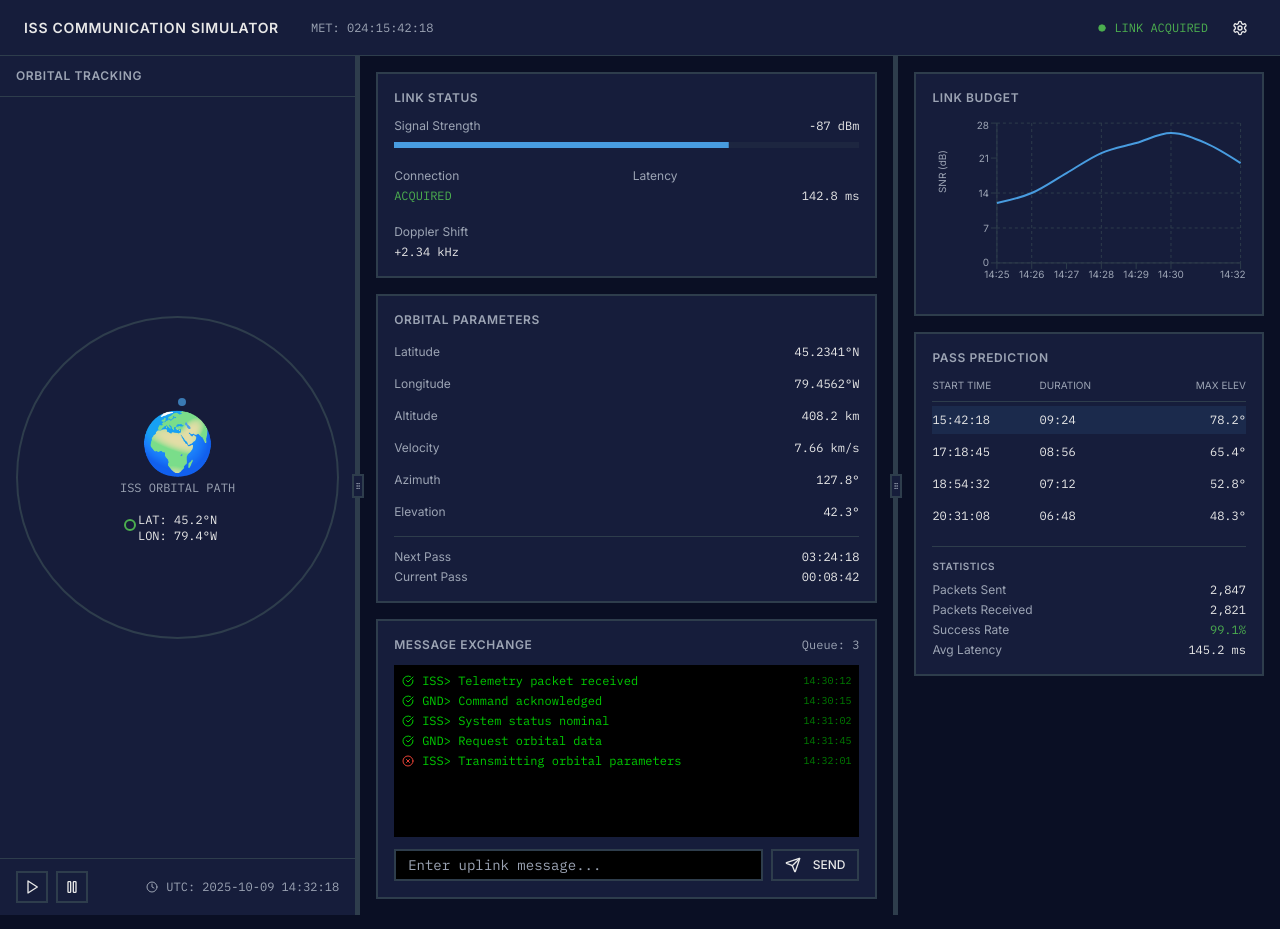
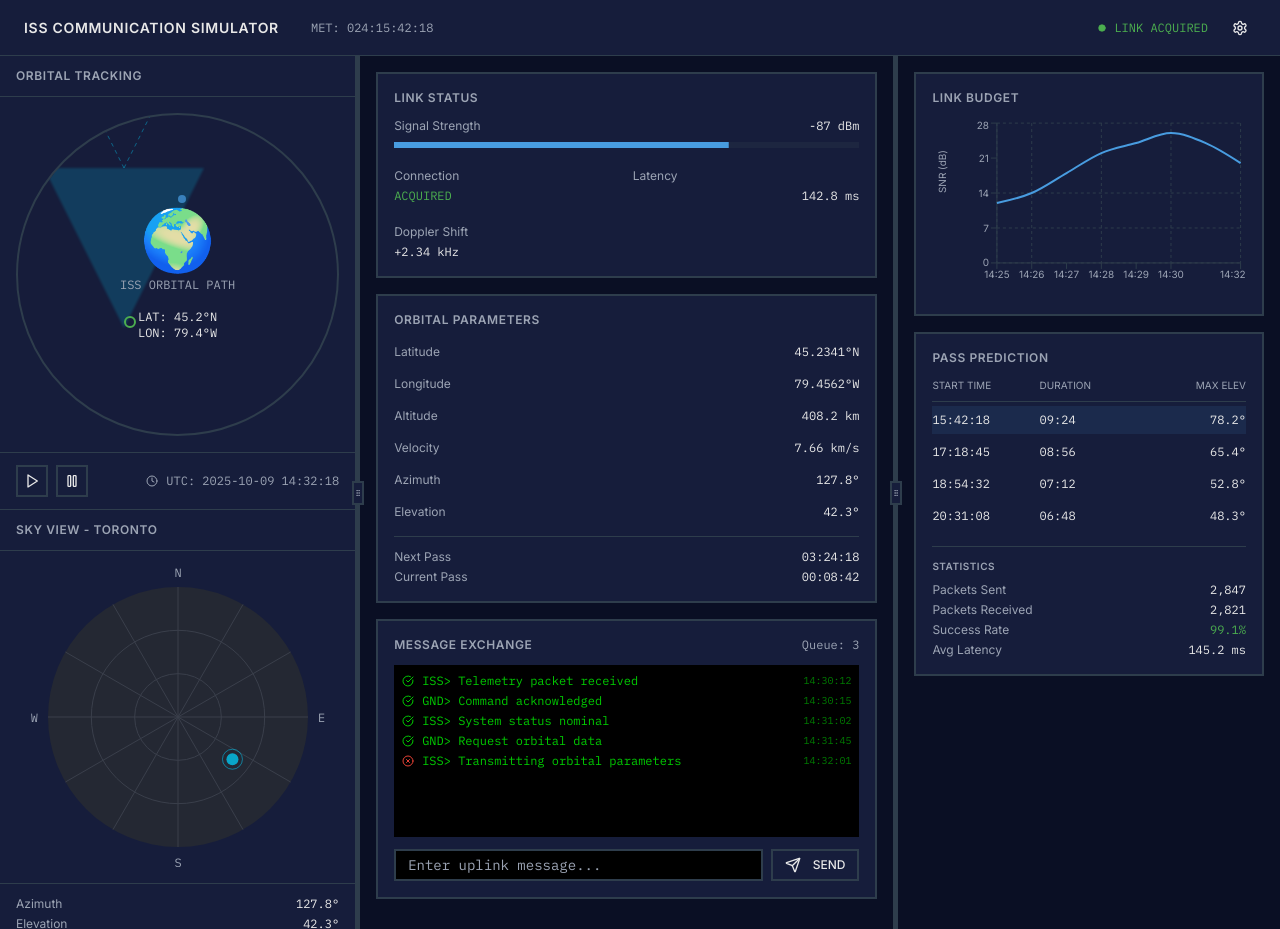
Before and after one commit to kritgrover/orbital-nexus-sim, a React (Vite) app: page / in a window 1280 px wide. Built offline with nearby package versions, Linux system fonts and the light colour scheme; the HTML template or start-up script is replaced by a standard one.

Commit message:
feat: Implement Phase 1 features

```diff
--- a/src/components/globe/GlobeView.tsx
+++ b/src/components/globe/GlobeView.tsx
@@ -1,7 +1,15 @@
 import { Play, Pause, Clock } from "lucide-react";
 import { Button } from "@/components/ui/button";
+import { useState } from "react";
 
 const GlobeView = () => {
+  const [issInCone, setIssInCone] = useState(false);
+
+  // Simulate ISS entering/leaving cone
+  const toggleCone = () => {
+    setIssInCone(!issInCone);
+  };
+
   return (
     <div className="h-full flex flex-col">
       <div className="px-4 py-3 border-b border-border">
@@ -12,9 +20,9 @@ const GlobeView = () => {
 
       <div className="flex-1 flex items-center justify-center p-4 relative">
         {/* Placeholder for 3D Globe - Will be enhanced later */}
-        <div className="w-full aspect-square max-w-md border-2 border-muted rounded-full relative bg-panel/50">
+        <div className="w-full aspect-square max-w-md border-2 border-muted rounded-full relative bg-panel/50 overflow-hidden">
           <div className="absolute inset-0 flex items-center justify-center">
-            <div className="text-center">
+            <div className="text-center relative z-10">
               <div className="text-6xl mb-2">🌍</div>
               <div className="text-xs font-mono text-secondary">ISS ORBITAL PATH</div>
               <div className="mt-4 text-xs font-mono">
@@ -23,10 +31,96 @@ const GlobeView = () => {
               </div>
             </div>
           </div>
-          {/* Orbital path indicator */}
-          <div className="absolute top-1/4 left-1/2 w-2 h-2 bg-primary rounded-full animate-pulse" />
-          {/* Ground station marker */}
-          <div className="absolute bottom-1/3 left-1/3 w-3 h-3 border-2 border-success rounded-full" />
+
+          {/* Ground station marker (Toronto) */}
+          <div
+            className="absolute bottom-1/3 left-1/3 w-3 h-3 border-2 border-success rounded-full z-20 cursor-pointer"
+            onClick={toggleCone}
+            title="Toronto Ground Station"
+          />
+
+          {/* Coverage Cone */}
+          <div
+            className={`absolute bottom-1/3 left-1/3 -translate-x-1/2 pointer-events-none transition-all duration-500`}
+            style={{
+              width: 0,
+              height: 0,
+              borderLeft: '80px solid transparent',
+              borderRight: '80px solid transparent',
+              borderBottom: issInCone
+                ? '160px solid rgba(74, 222, 128, 0.25)'
+                : '160px solid rgba(0, 212, 255, 0.18)',
+              transformOrigin: 'bottom center',
+              transform: 'translateX(-50%) translateY(-100%) rotate(180deg)',
+              filter: 'blur(1px)',
+            }}
+          >
+            {/* Wireframe edges */}
+            <div
+              className="absolute top-0 left-0 w-full h-full"
+              style={{
+                background: issInCone
+                  ? 'linear-gradient(180deg, rgba(74, 222, 128, 0.3) 0%, rgba(74, 222, 128, 0.1) 100%)'
+                  : 'linear-gradient(180deg, rgba(0, 212, 255, 0.2) 0%, rgba(0, 212, 255, 0.05) 100%)',
+              }}
+            />
+          </div>
+
+          {/* Cone edge lines (wireframe effect) */}
+          <svg
+            className="absolute bottom-1/3 left-1/3 pointer-events-none"
+            width="160"
+            height="160"
+            style={{ transform: 'translate(-50%, -100%)' }}
+          >
+            <line
+              x1="80"
+              y1="160"
+              x2="0"
+              y2="0"
+              stroke={issInCone ? '#4ade80' : '#00d4ff'}
+              strokeWidth="1"
+              opacity="0.4"
+              strokeDasharray="4,4"
+            />
+            <line
+              x1="80"
+              y1="160"
+              x2="160"
+              y2="0"
+              stroke={issInCone ? '#4ade80' : '#00d4ff'}
+              strokeWidth="1"
+              opacity="0.4"
+              strokeDasharray="4,4"
+            />
+            <ellipse
+              cx="80"
+              cy="0"
+              rx="80"
+              ry="20"
+              fill="none"
+              stroke={issInCone ? '#4ade80' : '#00d4ff'}
+              strokeWidth="1"
+              opacity="0.3"
+            />
+          </svg>
+
+          {/* ISS orbital path indicator */}
+          <div
+            className={`absolute top-1/4 left-1/2 w-2 h-2 rounded-full z-20 transition-all duration-300 ${
+              issInCone ? 'bg-success animate-pulse' : 'bg-primary animate-pulse'
+            }`}
+          />
+
+          {/* Link status indicator */}
+          {issInCone && (
+            <div className="absolute top-4 right-4 z-20">
+              <div className="flex items-center gap-2 bg-success/20 border border-success/50 rounded px-2 py-1">
+                <div className="w-2 h-2 bg-success rounded-full animate-pulse" />
+                <span className="text-xs font-mono text-success">LINK ACQUIRED</span>
+              </div>
+            </div>
+          )}
         </div>
       </div>
 
--- /dev/null
+++ b/src/components/globe/SkyView.tsx
@@ -0,0 +1,187 @@
+import { useEffect, useState } from "react";
+
+interface SkyViewProps {
+  azimuth?: number;
+  elevation?: number;
+  isVisible?: boolean;
+}
+
+const SkyView = ({
+  azimuth = 127.8,
+  elevation = 42.3,
+  isVisible = true
+}: SkyViewProps) => {
+  const [trail, setTrail] = useState<Array<{ az: number; el: number }>>([]);
+  const centerX = 150;
+  const centerY = 150;
+  const radius = 130;
+
+  // Simulate ISS movement for trail
+  useEffect(() => {
+    const interval = setInterval(() => {
+      setTrail(prev => {
+        const newTrail = [...prev, { az: azimuth, el: elevation }];
+        // Keep only last 10 points
+        return newTrail.slice(-10);
+      });
+    }, 2000);
+
+    return () => clearInterval(interval);
+  }, [azimuth, elevation]);
+
+  // Convert polar coordinates (azimuth, elevation) to cartesian (x, y)
+  const polarToCartesian = (az: number, el: number) => {
+    // Elevation: 90° (zenith) = center, 0° (horizon) = edge
+    const normalizedEl = Math.max(0, el);
+    const radiusAtEl = radius * (1 - normalizedEl / 90);
+    const azRad = ((az - 90) * Math.PI) / 180; // Adjust so 0° is North (top)
+
+    return {
+      x: centerX + radiusAtEl * Math.cos(azRad),
+      y: centerY + radiusAtEl * Math.sin(azRad)
+    };
+  };
+
+  const issPos = polarToCartesian(azimuth, elevation);
+  const direction = elevation > 45 ? "OVERHEAD" : elevation > 0 ? "RISING" : "SETTING";
+
+  return (
+    <div className="h-full flex flex-col border-t border-border">
+      <div className="px-4 py-3 border-b border-border">
+        <h2 className="text-xs font-semibold tracking-wider uppercase text-secondary">
+          SKY VIEW - TORONTO
+        </h2>
+      </div>
+
+      <div className="flex-1 flex items-center justify-center p-4">
+        <div className="relative" style={{ width: 300, height: 300 }}>
+          <svg width="300" height="300" className="absolute inset-0">
+            {/* Background */}
+            <circle cx={centerX} cy={centerY} r={radius} fill="#242833" />
+
+            {/* Elevation rings */}
+            {[30, 60, 90].map((el, i) => {
+              const r = radius * ((90 - el) / 90);
+              return (
+                <circle
+                  key={el}
+                  cx={centerX}
+                  cy={centerY}
+                  r={r}
+                  fill="none"
+                  stroke="#3a3f4b"
+                  strokeWidth="1"
+                />
+              );
+            })}
+
+            {/* Azimuth lines (every 30°) */}
+            {Array.from({ length: 12 }, (_, i) => {
+              const angle = (i * 30 * Math.PI) / 180 - Math.PI / 2;
+              const x2 = centerX + radius * Math.cos(angle);
+              const y2 = centerY + radius * Math.sin(angle);
+              return (
+                <line
+                  key={i}
+                  x1={centerX}
+                  y1={centerY}
+                  x2={x2}
+                  y2={y2}
+                  stroke="#3a3f4b"
+                  strokeWidth="1"
+                />
+              );
+            })}
+
+            {/* Cardinal directions */}
+            <text x={centerX} y={centerY - radius - 10} textAnchor="middle" className="text-xs fill-secondary font-mono">N</text>
+            <text x={centerX + radius + 10} y={centerY + 5} textAnchor="start" className="text-xs fill-secondary font-mono">E</text>
+            <text x={centerX} y={centerY + radius + 20} textAnchor="middle" className="text-xs fill-secondary font-mono">S</text>
+            <text x={centerX - radius - 10} y={centerY + 5} textAnchor="end" className="text-xs fill-secondary font-mono">W</text>
+
+            {/* Trail (last 10 positions) */}
+            {trail.length > 1 && trail.map((point, i) => {
+              if (point.el < 0) return null;
+              const pos = polarToCartesian(point.az, point.el);
+              const opacity = (i + 1) / trail.length * 0.5;
+
+              if (i < trail.length - 1) {
+                const nextPos = polarToCartesian(trail[i + 1].az, trail[i + 1].el);
+                return (
+                  <line
+                    key={i}
+                    x1={pos.x}
+                    y1={pos.y}
+                    x2={nextPos.x}
+                    y2={nextPos.y}
+                    stroke="#00d4ff"
+                    strokeWidth="2"
+                    strokeOpacity={opacity}
+                  />
+                );
+              }
+              return null;
+            })}
+
+            {/* ISS position */}
+            {isVisible && elevation >= 0 ? (
+              <>
+                <circle
+                  cx={issPos.x}
+                  cy={issPos.y}
+                  r="6"
+                  fill="#00d4ff"
+                  className="animate-pulse"
+                />
+                <circle
+                  cx={issPos.x}
+                  cy={issPos.y}
+                  r="10"
+                  fill="none"
+                  stroke="#00d4ff"
+                  strokeWidth="1"
+                  opacity="0.5"
+                />
+              </>
+            ) : (
+              <>
+                <circle
+                  cx={centerX}
+                  cy={centerY + radius}
+                  r="6"
+                  fill="#6b7280"
+                  opacity="0.5"
+                />
+                <text
+                  x={centerX}
+                  y={centerY + radius + 25}
+                  textAnchor="middle"
+                  className="text-xs fill-secondary font-mono"
+                >
+                  NOT VISIBLE
+                </text>
+              </>
+            )}
+          </svg>
+        </div>
+      </div>
+
+      <div className="px-4 py-3 border-t border-border space-y-1">
+        <div className="flex justify-between text-xs">
+          <span className="text-secondary">Azimuth</span>
+          <span className="font-mono">{azimuth.toFixed(1)}°</span>
+        </div>
+        <div className="flex justify-between text-xs">
+          <span className="text-secondary">Elevation</span>
+          <span className="font-mono">{elevation.toFixed(1)}°</span>
+        </div>
+        <div className="flex justify-between text-xs">
+          <span className="text-secondary">Direction</span>
+          <span className="font-mono text-primary">{direction}</span>
+        </div>
+      </div>
+    </div>
+  );
+};
+
+export default SkyView;
--- a/src/pages/Index.tsx
+++ b/src/pages/Index.tsx
@@ -1,5 +1,6 @@
 import Header from "@/components/Header";
 import GlobeView from "@/components/globe/GlobeView";
+import SkyView from "@/components/globe/SkyView";
 import LinkStatus from "@/components/dashboard/LinkStatus";
 import OrbitalParameters from "@/components/dashboard/OrbitalParameters";
 import MessageExchange from "@/components/dashboard/MessageExchange";
@@ -14,10 +15,15 @@ const Index = () => {
 
       <main className="flex-1">
         <ResizablePanelGroup direction="horizontal" className="h-full">
-          {/* Left Panel - Globe View */}
+          {/* Left Panel - Globe View & Sky View */}
           <ResizablePanel defaultSize={28} minSize={20} className="bg-panel">
-            <div className="h-full border-r border-border">
-              <GlobeView />
+            <div className="h-full border-r border-border flex flex-col">
+              <div className="flex-1 min-h-0">
+                <GlobeView />
+              </div>
+              <div className="h-[420px]">
+                <SkyView azimuth={127.8} elevation={42.3} isVisible={true} />
+              </div>
             </div>
           </ResizablePanel>
 
```
